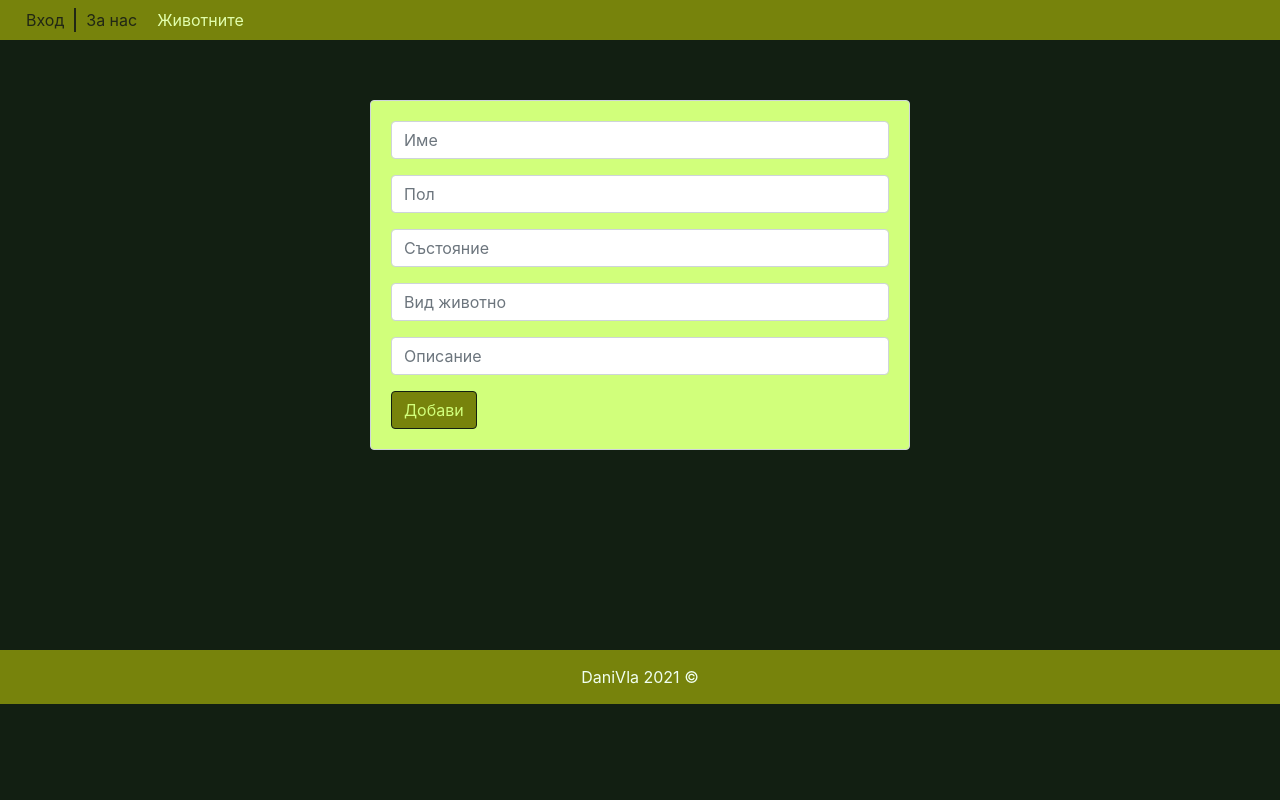
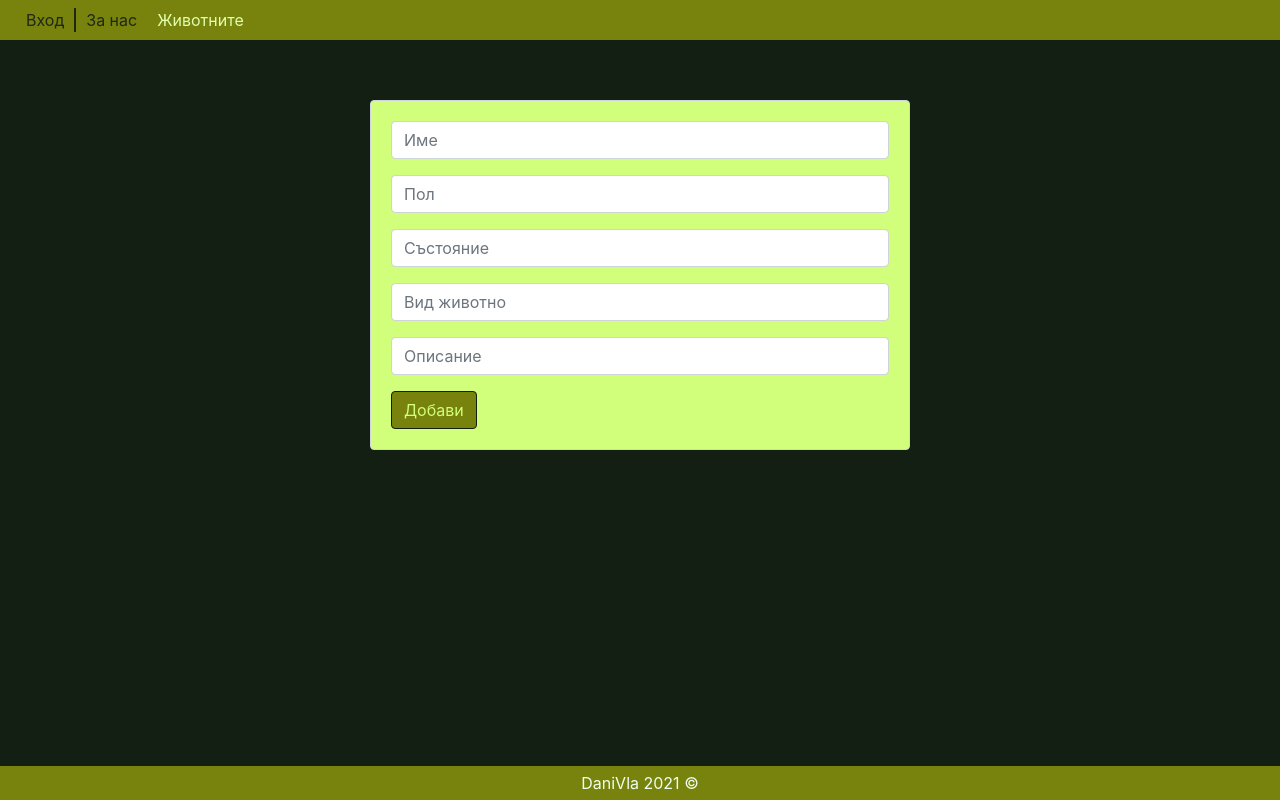
Before and after one commit to SmilePinkiePieIsHere/animalsfriends-v1, a React (Create React App) app: page /animals/add in a window 1280 px wide. Built offline with nearby package versions, Linux system fonts and the light colour scheme; what google-maps-react would draw is missing.

Commit message:
made footer fixed again

```diff
--- a/src/components/General/Footer/Footer.scss
+++ b/src/components/General/Footer/Footer.scss
@@ -1,5 +1,7 @@
 .wrap-footer {
-    padding: 15px 0;
+    position: fixed;
+    bottom: 0;
+    padding: 5px 0;
     width: 100%;
     text-align:  center;
     color: honeydew;
```
